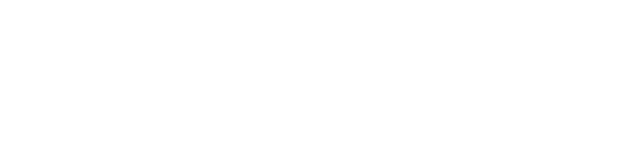
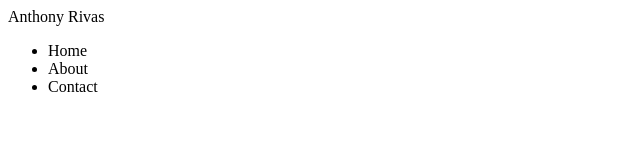
Before and after one commit to anthonyrivas/ta-demo, a plain HTML site: page index.html in a window 1280 px wide. Shown: the whole page, without its empty margins (0-640 px from the left). Drawn offline with Linux system fonts and the light colour scheme.

Commit message:
Adding naav html

```diff
--- a/index.html
+++ b/index.html
@@ -7,7 +7,16 @@
   <link rel="stylesheet" href="assets/css/style.css">
 </head>
 <body>
-
+  <main>
+    <header>
+      <div class="logo">Anthony Rivas</div>
+      <ul>
+        <li>Home</li>
+        <li>About</li>
+        <li>Contact</li>
+      </ul>
+    </header>
+  </main>
   <script src="assets/js/script.js"></script>
 </body>
 </html>
```
